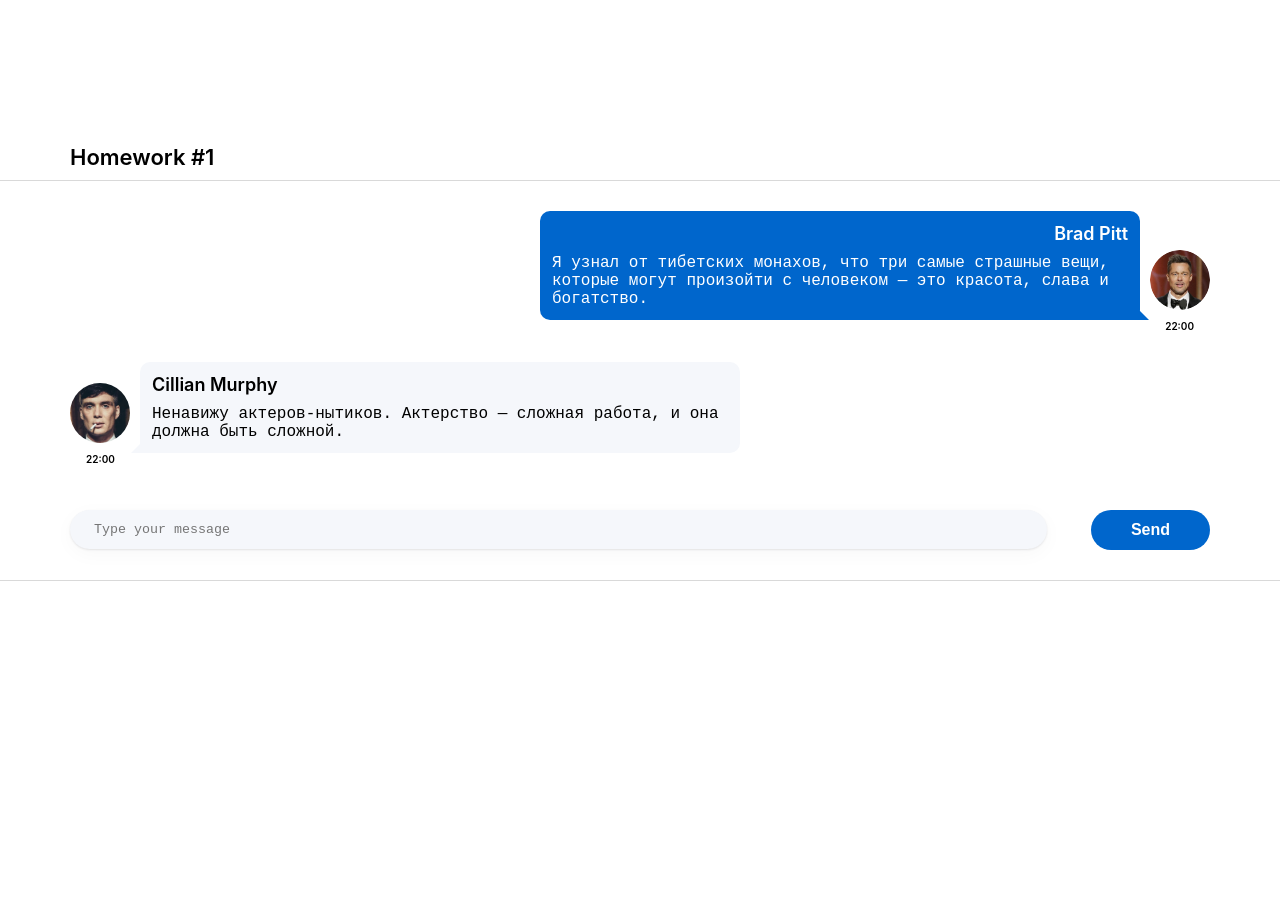
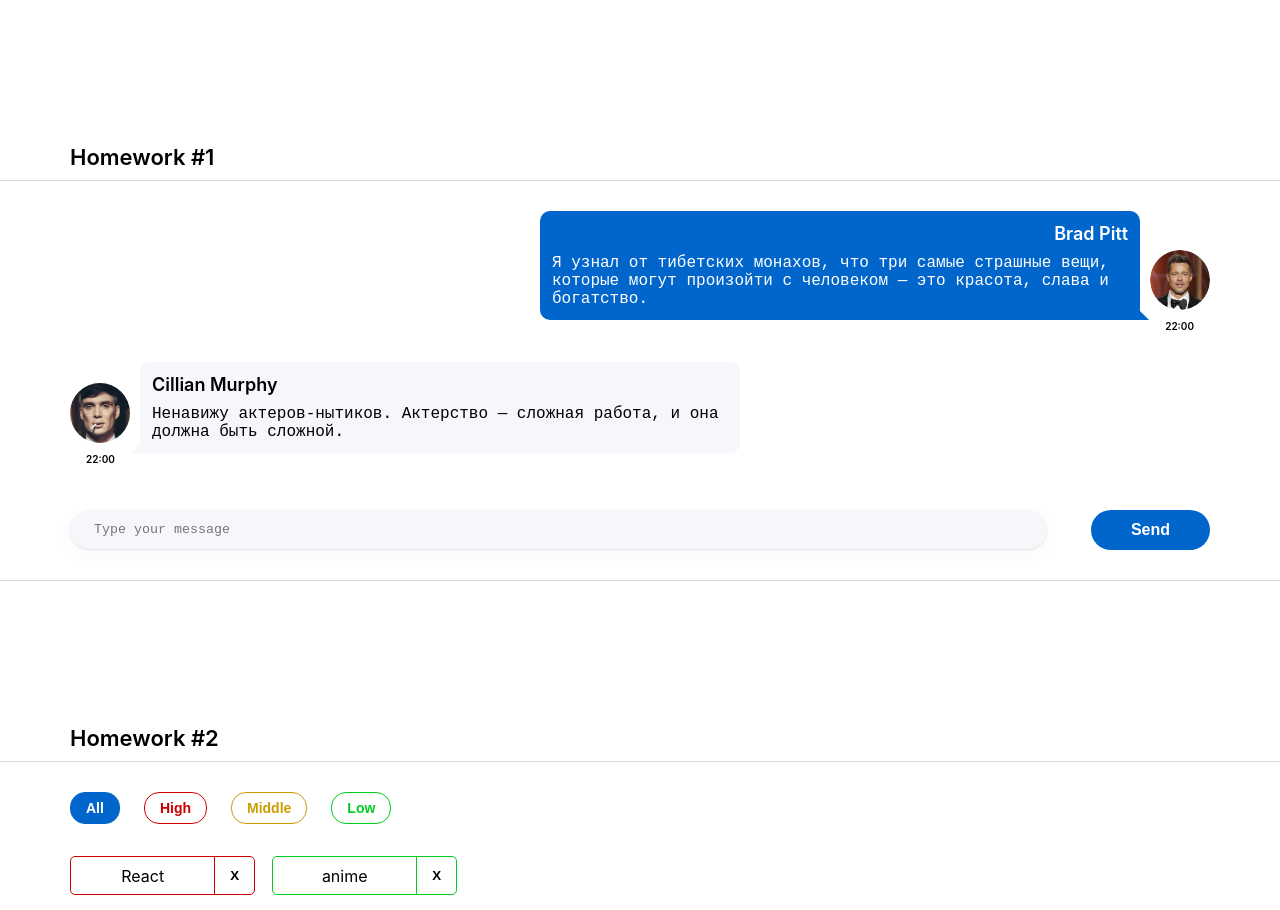
Before and after one commit to NikChist88/hws2, a React (Create React App) app: page / in a window 1280 px wide. Shown: the top 910 px of the page. Before the commit the page ends 800 px from the top, so only its background shows below. Built offline with nearby package versions, Linux system fonts and the light colour scheme.

Commit message:
hw02 done

```diff
--- a/package.json
+++ b/package.json
@@ -1,6 +1,6 @@
 {
   "name": "hws2",
-  "homepage": "http://IgnatZakalinsky.github.io/hws2",
+  "homepage": "https://NikChist88.github.io/hws2",
   "version": "0.1.0",
   "private": true,
   "dependencies": {
--- a/src/s1-main/App.tsx
+++ b/src/s1-main/App.tsx
@@ -1,13 +1,14 @@
 import React from 'react'
 import s from './App.module.css'
 import HW1 from '../s2-homeworks/hw01/HW1'
+import HW2 from '../s2-homeworks/hw02/HW2'
 
 function App() {
   return (
     <div className={s.App}>
-            <HW1/>
+      <HW1 />
       {/*раскомментировать по ходу выполнения*/}
-            {/*<HW2/>*/}
+      <HW2/>
       {/*<HW3/>*/}
       {/*<HW4/>*/}
 
--- a/src/s2-homeworks/hw02/HW2.tsx
+++ b/src/s2-homeworks/hw02/HW2.tsx
@@ -1,4 +1,4 @@
-import React, {useState} from 'react'
+import React, { useState } from 'react'
 import Affairs from './affairs/Affairs'
 import s2 from '../../s1-main/App.module.css'
 
@@ -17,41 +17,56 @@
  * */
 
 // types
-export type AffairPriorityType = any // need to fix any
+export type AffairPriorityType = 'high' | 'middle' | 'low' // need to fix any
 export type AffairType = {
-    _id: any // need to fix any
-    name: any // need to fix any
+  _id: number // need to fix any
+  name: string // need to fix any
   priority: AffairPriorityType
 }
 export type FilterType = 'all' | AffairPriorityType
 
 // constants
-const defaultAffairs: any = [ // need to fix any
-    {_id: 1, name: 'React', priority: 'high'}, // студенты могут изменить содержимое name и количество элементов в массиве, ...priority не менять!
-    {_id: 2, name: 'anime', priority: 'low'},
-    {_id: 3, name: 'games', priority: 'low'},
-    {_id: 4, name: 'work', priority: 'high'},
-    {_id: 5, name: 'html & css', priority: 'middle'},
+const defaultAffairs: AffairType[] = [
+  // need to fix any
+  { _id: 1, name: 'React', priority: 'high' }, // студенты могут изменить содержимое name и количество элементов в массиве, ...priority не менять!
+  { _id: 2, name: 'anime', priority: 'low' },
+  { _id: 3, name: 'games', priority: 'low' },
+  { _id: 4, name: 'work', priority: 'high' },
+  { _id: 5, name: 'html & css', priority: 'middle' },
 ]
 
 // pure helper functions
-export const filterAffairs = (affairs: any, filter: any): any => { // need to fix any
-
-
-    return affairs // need to fix
+export const filterAffairs = (
+  affairs: AffairType[],
+  filter: FilterType
+): AffairType[] => {
+  // need to fix any
+  const filteredAffairs = affairs.map((a: AffairType) =>
+    a.priority === filter ? { ...a, priority: filter } : a
+  )
+  return filteredAffairs // need to fix
 }
-export const deleteAffair = (affairs: any, _id: any): any => { // need to fix any
-
-    return affairs // need to fix
+export const deleteAffair = (
+  affairs: AffairType[],
+  _id: number
+): AffairType[] => {
+  // need to fix any
+  const updatedAffairs = affairs.filter((a: AffairType) => a._id !== _id)
+  return updatedAffairs
 }
 
 function HW2() {
-    const [affairs, setAffairs] = useState<any>(defaultAffairs) // need to fix any
+  const [affairs, setAffairs] = useState<AffairType[]>(defaultAffairs) // need to fix any
   const [filter, setFilter] = useState<FilterType>('all')
 
   const filteredAffairs = filterAffairs(affairs, filter)
-    const deleteAffairCallback = (_id: any) => { // need to fix any
+  console.log(filteredAffairs)
+
+  const deleteAffairCallback = (_id: number) => {
+    // need to fix any
     // need to fix
+    const updatedAffairs = deleteAffair(affairs, _id)
+    setAffairs(updatedAffairs)
   }
 
   return (
--- a/src/s2-homeworks/hw02/affairs/Affairs.tsx
+++ b/src/s2-homeworks/hw02/affairs/Affairs.tsx
@@ -1,37 +1,49 @@
 import React from 'react'
 import Affair from './affair/Affair'
-import {AffairType, FilterType} from '../HW2'
+import { AffairType, FilterType } from '../HW2'
 import s from './Affairs.module.css'
 
 type AffairsPropsType = {
-    data: any // need to fix any
-    setFilter: any
-    deleteAffairCallback: any
+  data: AffairType[] // need to fix any
+  setFilter: (filter: FilterType) => void
+  deleteAffairCallback: (id: number) => void
   filter: FilterType
 }
 
 function Affairs(props: AffairsPropsType) {
   const setAll = () => {
     // need to fix
+    props.setFilter('all')
   }
   const setHigh = () => {
     // need to fix
+    props.setFilter('high')
   }
   const setMiddle = () => {
     // need to fix
+    props.setFilter('middle')
   }
   const setLow = () => {
     // need to fix
+    props.setFilter('low')
   }
 
-    const cnAll = s.button + ' ' + s.all + (props.filter === 'all' ? ' ' + s.active : '')
-    const cnHigh = s.button + ' ' + s.high + (props.filter === 'high' ? ' ' + s.active : '')
-    const cnMiddle = s.button + ' ' + s.middle + (props.filter === 'middle' ? ' ' + s.active : '')
-    const cnLow = s.button + ' ' + s.low + (props.filter === 'low' ? ' ' + s.active : '')
+  const cnAll =
+    s.button + ' ' + s.all + (props.filter === 'all' ? ' ' + s.active : '')
+  const cnHigh =
+    s.button + ' ' + s.high + (props.filter === 'high' ? ' ' + s.active : '')
+  const cnMiddle =
+    s.button +
+    ' ' +
+    s.middle +
+    (props.filter === 'middle' ? ' ' + s.active : '')
+  const cnLow =
+    s.button + ' ' + s.low + (props.filter === 'low' ? ' ' + s.active : '')
 
   const mappedAffairs = props.data.map((a: AffairType) => (
     <Affair
       key={a._id} // кеи ОБЯЗАТЕЛЬНЫ в 99% - так что лучше их писать всегда при создании компонент в мапе
+      id={a._id}
       affair={a}
       deleteAffairCallback={props.deleteAffairCallback}
     />
@@ -40,18 +52,10 @@
   return (
     <div>
       <div className={s.buttonContainer}>
-                <button
-                    id={'hw2-button-all'}
-                    onClick={setAll}
-                    className={cnAll}
-                >
+        <button id={'hw2-button-all'} onClick={setAll} className={cnAll}>
           All
         </button>
-                <button
-                    id={'hw2-button-high'}
-                    onClick={setHigh}
-                    className={cnHigh}
-                >
+        <button id={'hw2-button-high'} onClick={setHigh} className={cnHigh}>
           High
         </button>
         <button
@@ -61,11 +65,7 @@
         >
           Middle
         </button>
-                <button
-                    id={'hw2-button-low'}
-                    onClick={setLow}
-                    className={cnLow}
-                >
+        <button id={'hw2-button-low'} onClick={setLow} className={cnLow}>
           Low
         </button>
       </div>
--- a/src/s2-homeworks/hw02/affairs/affair/Affair.tsx
+++ b/src/s2-homeworks/hw02/affairs/affair/Affair.tsx
@@ -6,12 +6,14 @@
 type AffairPropsType = {
   // key не нужно типизировать
   affair: AffairType
-    deleteAffairCallback: any // need to fix any
+  id: number
+  deleteAffairCallback: (id: number) => void // need to fix any
 }
 
 function Affair(props: AffairPropsType) {
   const deleteCallback = () => {
     // need to fix
+    props.deleteAffairCallback(props.id)
   }
 
   const nameClass = s.name + ' ' + s2[props.affair.priority]
@@ -19,13 +21,10 @@
   const affairClass = s.affair + ' ' + s2[props.affair.priority]
 
   return (
-        <div
-            id={'hw2-affair-' + props.affair._id}
-            className={affairClass}
-        >
+    <div id={'hw2-affair-' + props.affair._id} className={affairClass}>
       <div id={'hw2-name-' + props.affair._id} className={nameClass}>
         {/*создаёт студент*/}
-
+        {props.affair.name}
         {/**/}
       </div>
       <div id={'hw2-priority-' + props.affair._id} hidden>
@@ -35,12 +34,10 @@
       <button
         id={'hw2-button-delete-' + props.affair._id}
         className={buttonClass}
+        onClick={deleteCallback}
         // need to fix
-
       >
-                {/*текст кнопки могут изменить студенты*/}
-                X
-                {/**/}
+        {/*текст кнопки могут изменить студенты*/}X{/**/}
       </button>
     </div>
   )
```
Lines whose indentation alone changed are shown as unchanged.
